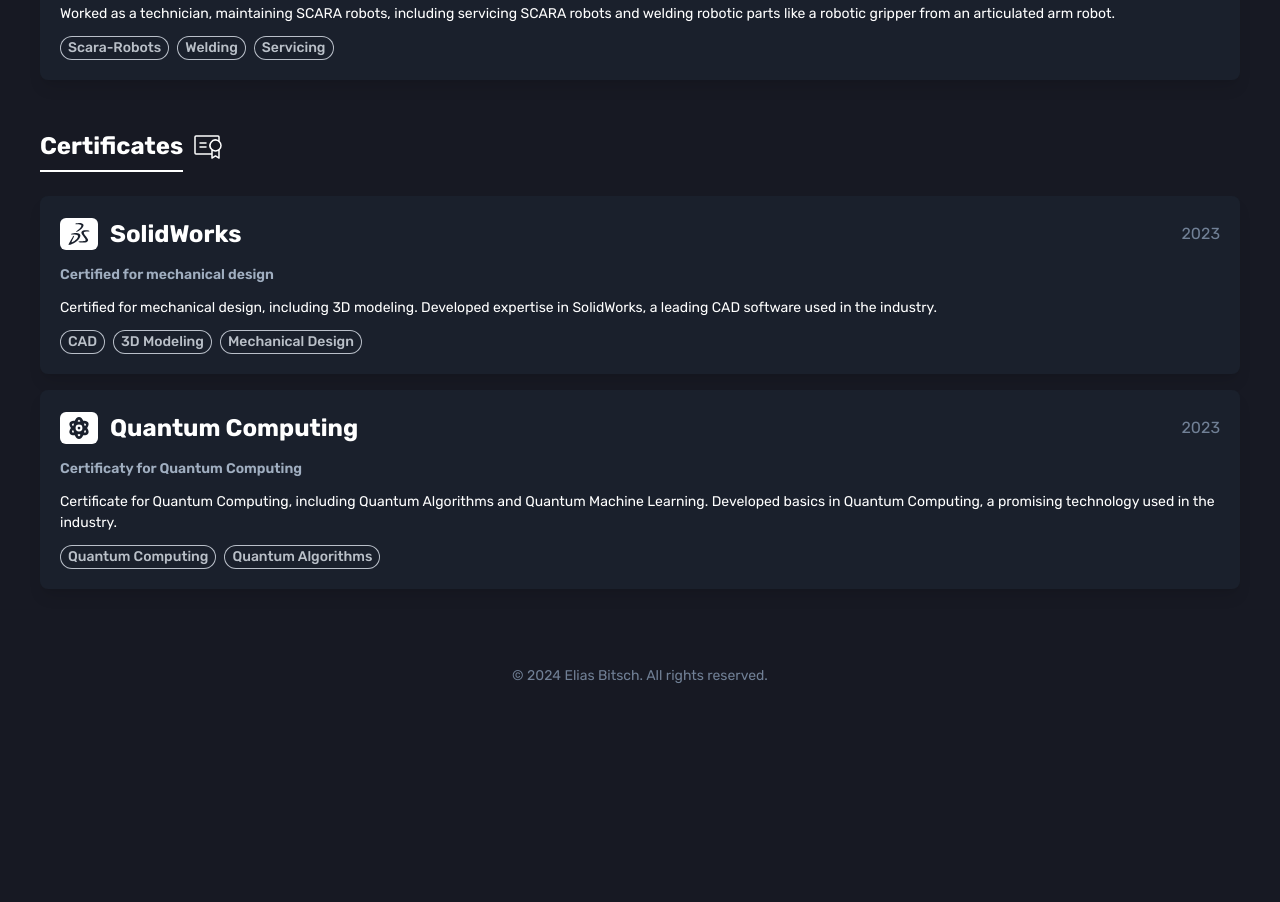
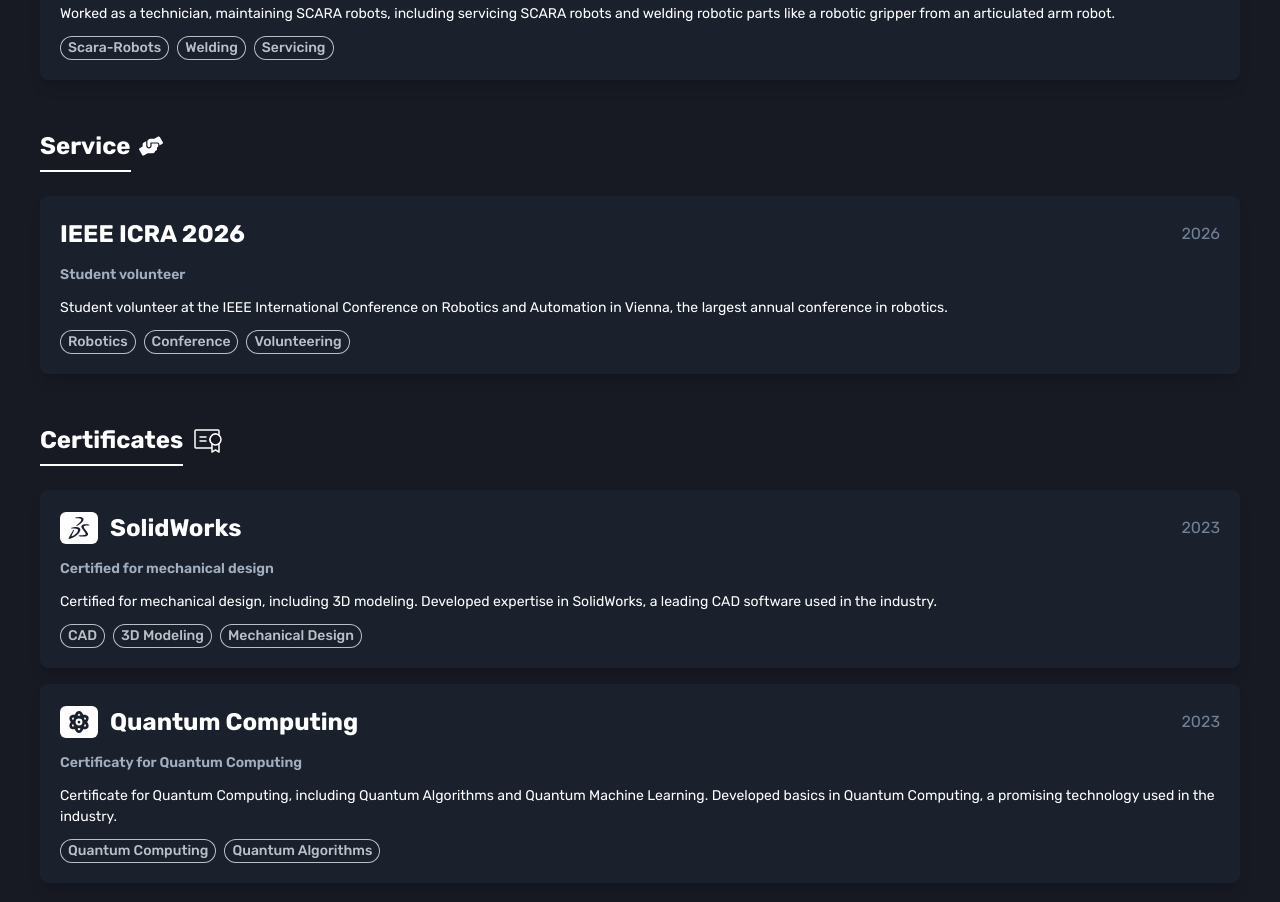
Before and after one commit to eliasbitsch/portfolio, a Next.js app: page /about in a window 1280 px wide. Shown: the part 2080-2982 px from the top of the page. Before the commit the page ends 2782 px from the top, so only its background shows below. Built offline with nearby package versions, Linux system fonts and the light colour scheme; what @chakra-ui/next-js would draw is missing.

Commit message:
Add a service section with the ICRA volunteering, LinkedIn link on MetaMove
The about page gains a Service section, kept separate from Career so that
conference volunteering is not read as a research credential. MetaMove now
also links the UAS Technikum Wien LinkedIn post.

```diff
--- a/src/app/about/page.tsx
+++ b/src/app/about/page.tsx
@@ -3,7 +3,7 @@
 import React, { useState } from 'react';
 import { HStack, VStack, Tag, Box, SimpleGrid, Spacer, Wrap, Text, Image } from '@chakra-ui/react';
 import { useInView } from 'react-intersection-observer';
-import { FaReact, FaBriefcase, FaGraduationCap, FaCertificate, FaAtom } from 'react-icons/fa'; // Importing the React icon
+import { FaReact, FaBriefcase, FaGraduationCap, FaCertificate, FaAtom, FaHandsHelping } from 'react-icons/fa'; // Importing the React icon
 import { SiDassaultsystemes } from 'react-icons/si';
 import { PiCertificateLight } from "react-icons/pi";
 import { url } from 'inspector';
@@ -99,6 +99,16 @@
         date: '2012 - 2016',
         tags: ['Physics', 'Mathematics', 'LEGO Mindstorms'],
         url: 'https://www.gymnasium-neusiedl.at/'
+    },
+    {
+        id: 11,
+        category: 'Service',
+        name: 'IEEE ICRA 2026',
+        description: 'Student volunteer',
+        text: 'Student volunteer at the IEEE International Conference on Robotics and Automation in Vienna, the largest annual conference in robotics.',
+        date: '2026',
+        tags: ['Robotics', 'Conference', 'Volunteering'],
+        url: 'https://www.linkedin.com/posts/uas-technikum-wien_changeourtomorrow-fhtechnikumwien-uastechnikumwien-activity-7477768452665937921-4nVw',
     },
     {
         id: 6,
@@ -273,7 +283,8 @@
                         category === 'Career' ? <FaBriefcase style={{ color: 'white', fontSize: '1.5em' }} /> :
                             category === 'Education' ? <FaGraduationCap style={{ color: 'white', fontSize: '2em' }} /> :
                                 category === 'Certificates' ? <PiCertificateLight style={{ color: 'white', fontSize: '2em' }} /> :
-                                    null;
+                                    category === 'Service' ? <FaHandsHelping style={{ color: 'white', fontSize: '1.5em' }} /> :
+                                        null;
 
                     return (
                         <React.Fragment key={category}>
--- a/src/app/projects/page.tsx
+++ b/src/app/projects/page.tsx
@@ -42,6 +42,10 @@
       { label: 'Repository', href: 'https://github.com/eliasbitsch/MetaMove' },
       { label: 'IEEE ISMAR 2026', href: 'https://www.ieeeismar.net/2026/' },
       { label: 'XR-SPro workshop', href: 'https://sites.google.com/view/xr-spro2026/' },
+      {
+        label: 'LinkedIn',
+        href: 'https://www.linkedin.com/posts/uas-technikum-wien_changeourtomorrow-fhtechnikumwien-uastechnikumwien-activity-7487533458509070336-n1g_',
+      },
       {
         label: 'FH Technikum Wien news',
         href: 'https://www.technikum-wien.at/news/digitale-zwillinge-in-der-robotik-projektergebnisse-aus-dem-master-robotics-engineering/',
```
